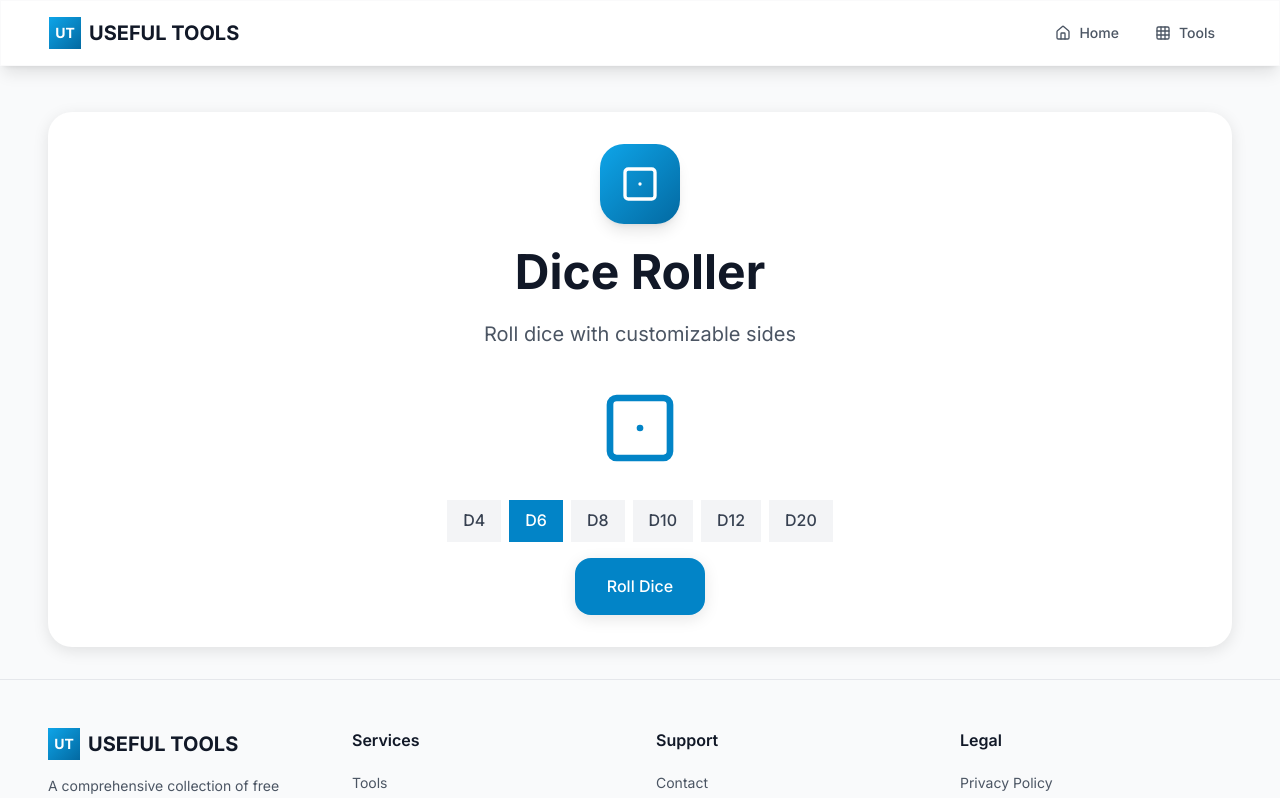
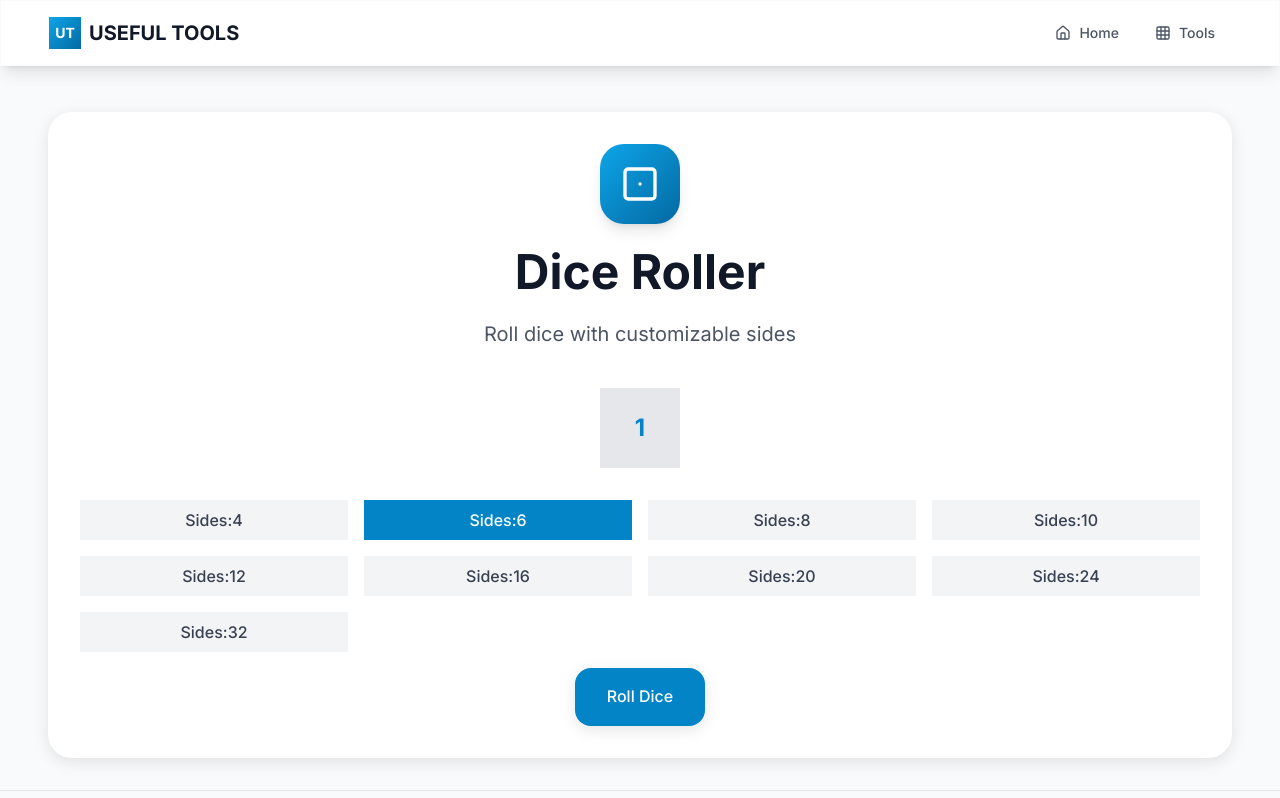
Before and after one commit to ykarmr/useful-tools, a Next.js app: page /en/dice-roller in a window 1280 px wide. Shown: the top 798 px of the page. Built offline with nearby package versions, Linux system fonts and the light colour scheme.

Commit message:
feat: ダイスオプションを拡張し、結果表示のアニメーションを改善

```diff
--- a/app/[locale]/dice-roller/dice-roller-client.tsx
+++ b/app/[locale]/dice-roller/dice-roller-client.tsx
@@ -16,17 +16,22 @@ interface DiceRollerClientProps {
 
 export default function DiceRollerClient({ locale, t }: DiceRollerClientProps) {
   const [sides, setSides] = useState(6);
-  const [result, setResult] = useState<number | null>(null);
+  const [result, setResult] = useState<number>(1);
   const [isRolling, setIsRolling] = useState(false);
 
-  const diceOptions = [4, 6, 8, 10, 12, 20];
+  const diceOptions = [4, 6, 8, 10, 12, 16, 20, 24, 32];
 
   const rollDice = () => {
     setIsRolling(true);
-    setResult(null);
 
-    // Simulate rolling animation
+    // アニメーション用のintervalを追加
+    let animationInterval: NodeJS.Timeout;
+    animationInterval = setInterval(() => {
+      setResult(Math.floor(Math.random() * sides) + 1);
+    }, 80);
+
     setTimeout(() => {
+      clearInterval(animationInterval);
       const newResult = Math.floor(Math.random() * sides) + 1;
       setResult(newResult);
       setIsRolling(false);
@@ -35,16 +40,16 @@ export default function DiceRollerClient({ locale, t }: DiceRollerClientProps) {
           t.diceRoller.resultMessage.replace("{result}", String(newResult))
         );
       }, 1000);
-    }, 1000);
+    }, 500);
   };
 
   const getDiceIcon = () => {
-    if (isRolling) return <Dice1 className="animate-spin" size={80} />;
-
-    if (!result) return <Dice1 size={80} />;
-
     return (
-      <div className="w-20 h-20 bg-gray-200 rounded-lg flex items-center justify-center text-2xl font-bold">
+      <div
+        className={`w-20 h-20 bg-gray-200 rounded-lg flex items-center justify-center text-2xl font-bold ${
+          isRolling ? "animate-spin" : ""
+        }`}
+      >
         {result}
       </div>
     );
@@ -68,12 +73,12 @@ export default function DiceRollerClient({ locale, t }: DiceRollerClientProps) {
       {/* Controls */}
       <ToolSection>
         <div className="space-y-4">
-          <div className="flex flex-wrap justify-center gap-2">
+          <div className="grid grid-cols-3 sm:grid-cols-4 gap-4">
             {diceOptions.map((option) => (
               <button
                 key={option}
                 onClick={() => setSides(option)}
-                className={`px-4 py-2 rounded-lg font-medium transition-colors focus:outline-none focus:ring-2 focus:ring-primary-500 focus:ring-offset-2 ${
+                className={`px-4 py-2 rounded-lg text-xs sm:text-base font-medium transition-colors focus:outline-none focus:ring-2 focus:ring-primary-500 focus:ring-offset-2 ${
                   sides === option
                     ? "bg-primary-600 text-white"
                     : "bg-gray-100 text-gray-700 hover:bg-gray-200"
@@ -81,7 +86,7 @@ export default function DiceRollerClient({ locale, t }: DiceRollerClientProps) {
                 aria-pressed={sides === option}
                 aria-label={`${option} sided die`}
               >
-                D{option}
+                {t.diceRoller.sides}:{option}
               </button>
             ))}
           </div>
```
